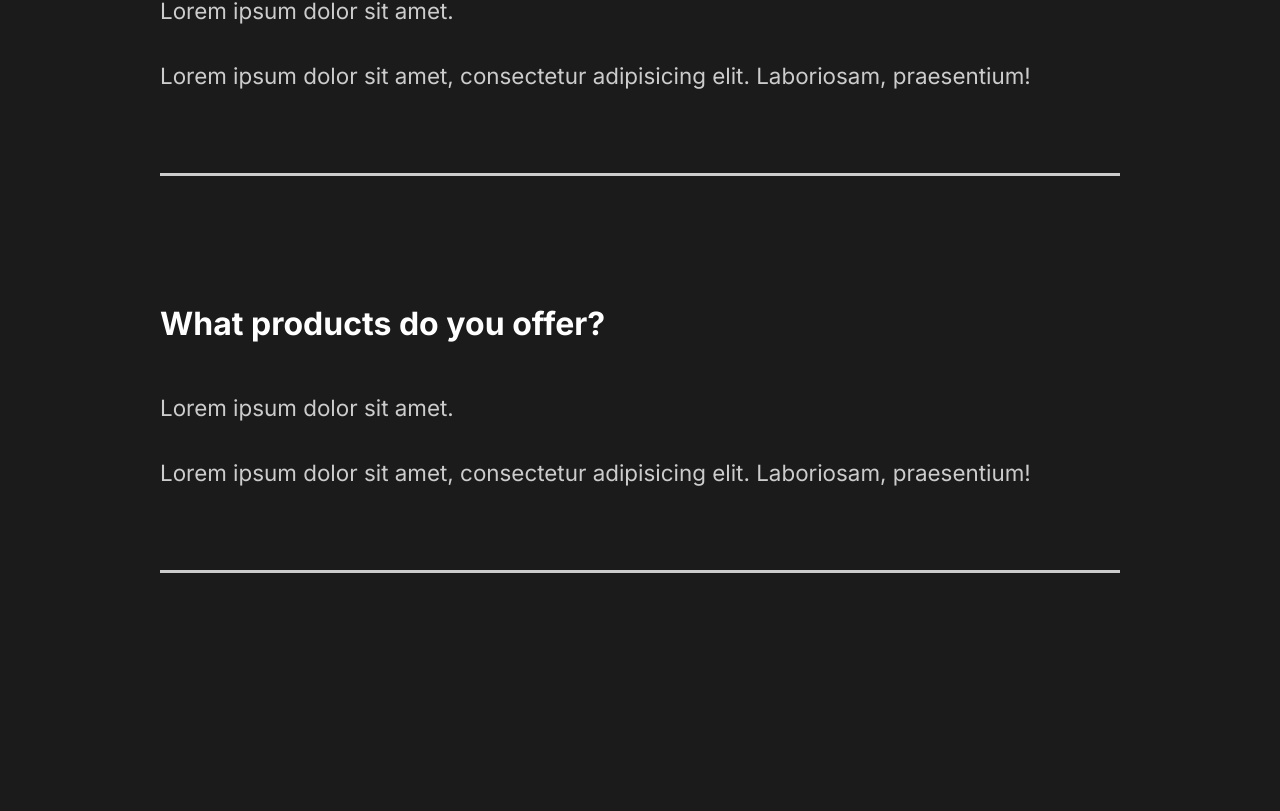
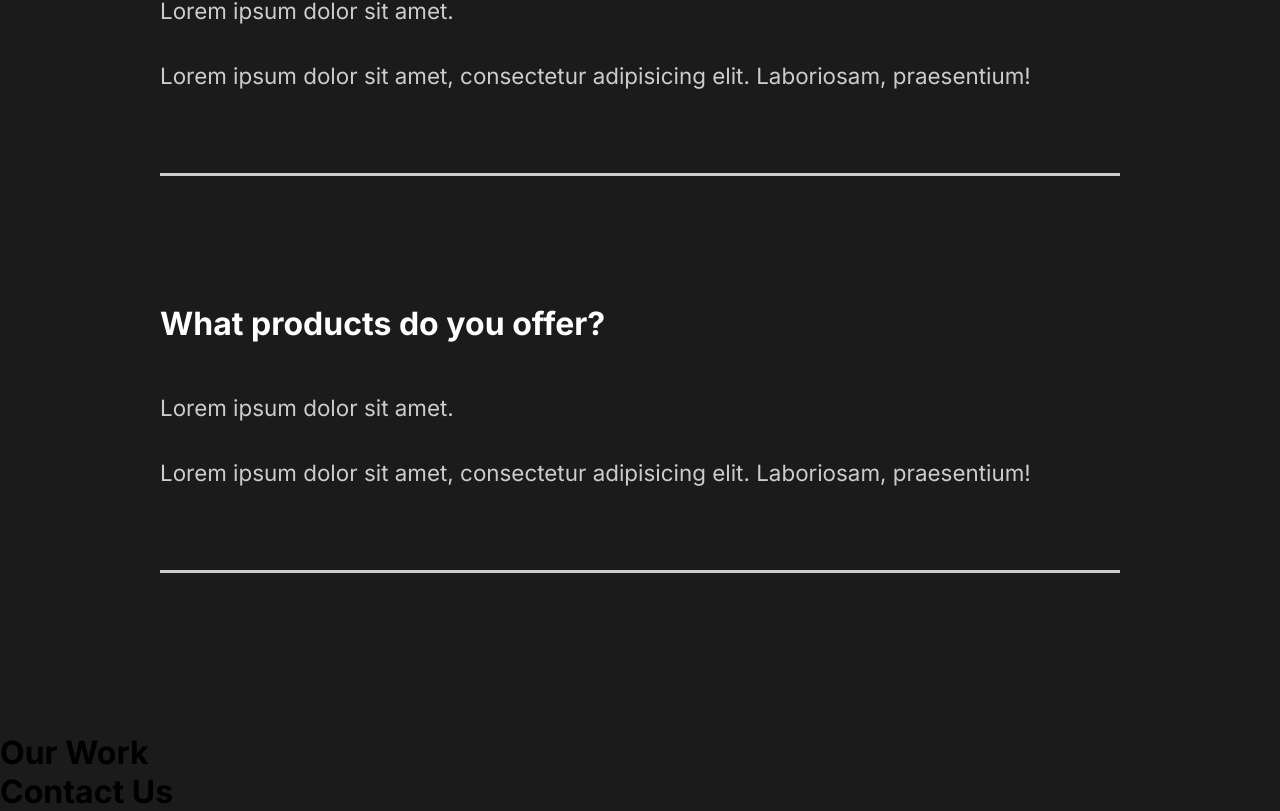
Before and after one commit to jos3ph-m/Capture, a React (Create React App) app: page / in a window 1280 px wide. Shown: the part 3353-4164 px from the top of the page. Before the commit the page ends 4086 px from the top, so only its background shows below. Built offline with nearby package versions, Linux system fonts and the light colour scheme.

Commit message:
AboutUs and OurWork added

```diff
--- a/src/App.js
+++ b/src/App.js
@@ -2,6 +2,8 @@
 import GlobalStyle from './components/GlobalStyle';
 //import pages
 import AboutUs from './pages/AboutUs';
+import ContactUs from './pages/ContactUs';
+import OurWork from './pages/OurWork';
 import Nav from './components/Nav';
 
 function App() {
@@ -10,6 +12,8 @@ function App() {
       <GlobalStyle />
       <Nav />
       <AboutUs />
+      <OurWork />
+      <ContactUs />
     </div>
   );
 }
--- /dev/null
+++ b/src/pages/ContactUs.js
@@ -0,0 +1,11 @@
+import React from 'react';
+
+const ContactUs = () => {
+  return(
+    <div>
+      <h1>Contact Us</h1>
+    </div>
+  )
+}
+
+export default ContactUs;
--- /dev/null
+++ b/src/pages/OurWork.js
@@ -0,0 +1,11 @@
+import React from 'react';
+
+const OurWork = () => {
+  return(
+    <div>
+      <h1>Our Work</h1>
+    </div>
+  )
+}
+
+export default OurWork;
```
Also changed, not shown: 1 other file (tests, documents, lock files or other folders).
